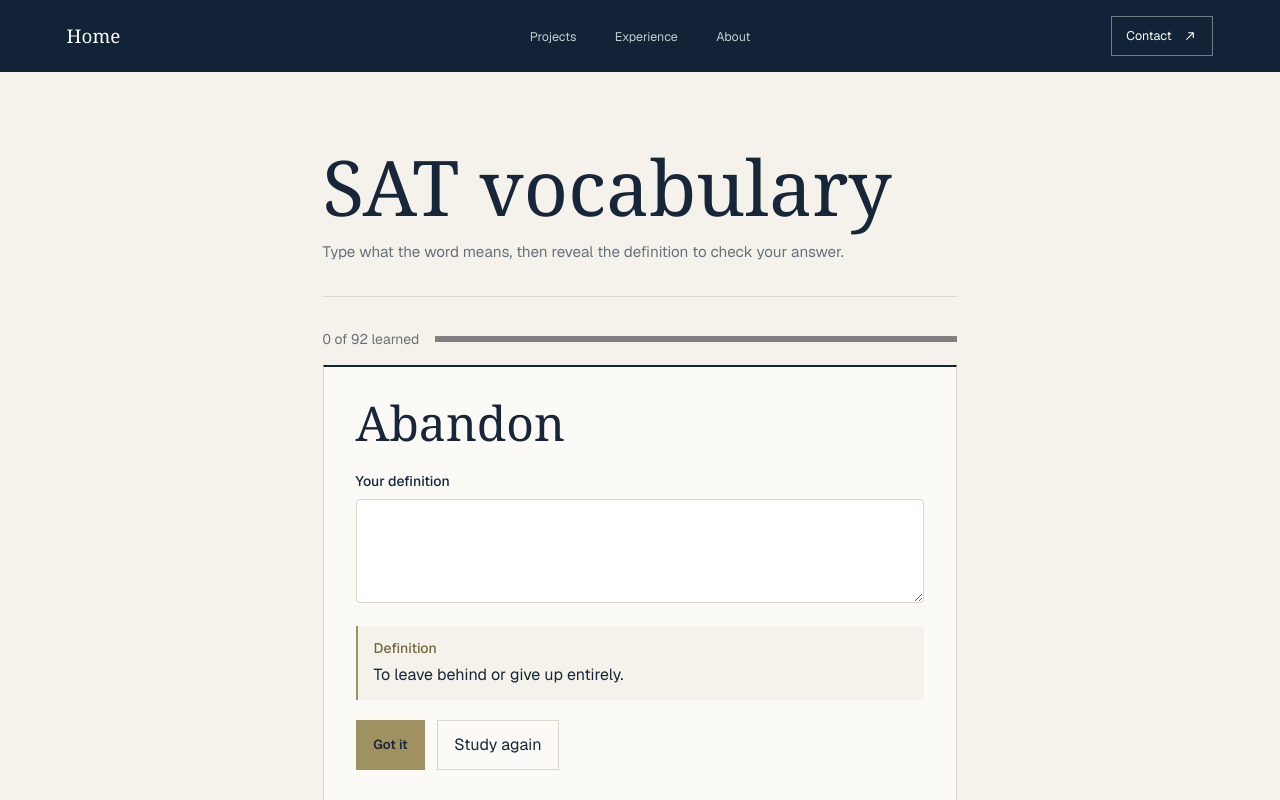
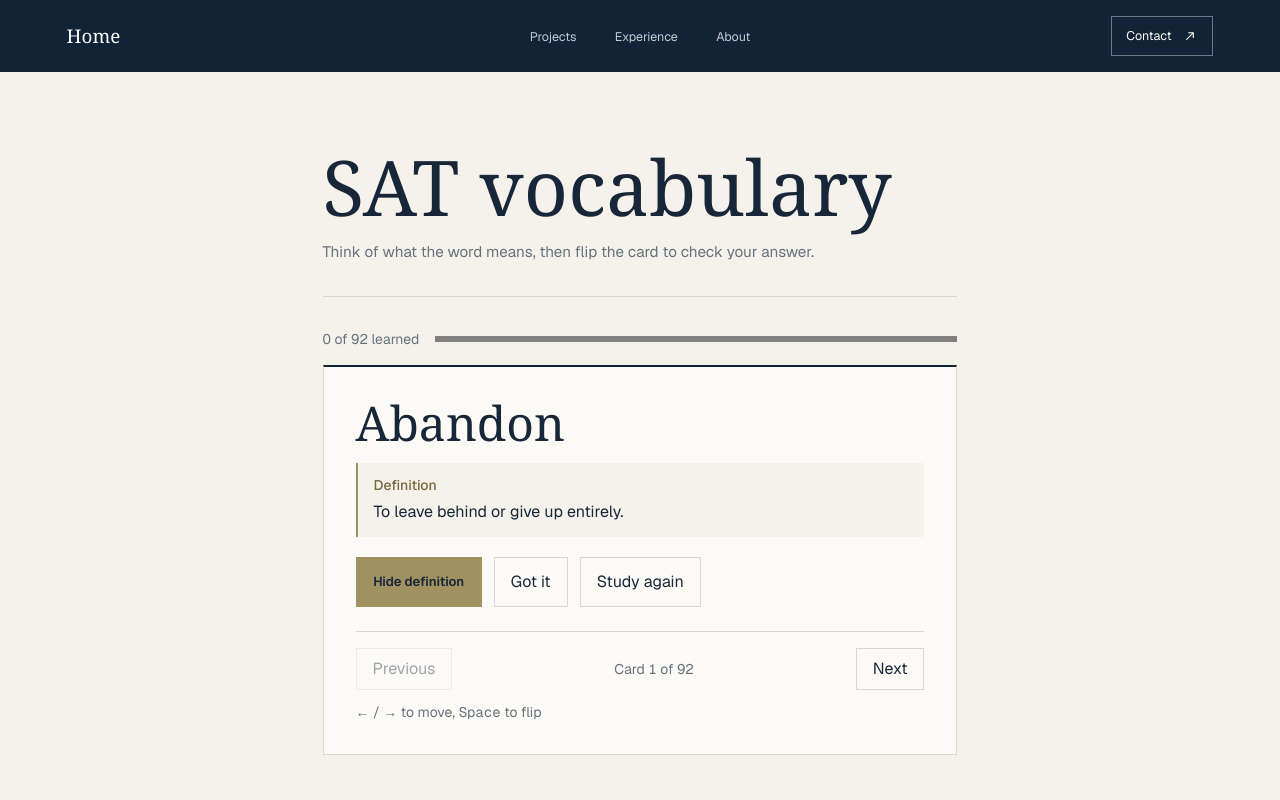
Before and after one commit to Manateek1/dillonnagar.com, a Next.js app: page /sat in a window 1280 px wide. Both pictures are taken after a click on the button "Show definition". Shown: the top 800 px of the page. Built offline with nearby package versions, Linux system fonts and the light colour scheme.

Commit message:
Add keyboard navigation to SAT flashcards (#18)

```diff
--- a/app/sat/VocabularyDeck.tsx
+++ b/app/sat/VocabularyDeck.tsx
@@ -1,35 +1,89 @@
 "use client";
 
-import { useEffect, useRef, useState } from "react";
+import { useCallback, useEffect, useRef, useState } from "react";
 import { satVocabulary } from "@/data/sat-vocabulary";
 
+const initialDeck = { remaining: satVocabulary, index: 0, revealed: false };
+const secondaryButton =
+  "cursor-pointer border border-[var(--line)] px-4 py-2 text-sm font-medium hover:bg-[var(--background)] disabled:cursor-default disabled:opacity-40";
+
 export default function VocabularyDeck() {
-  const [remaining, setRemaining] = useState(satVocabulary);
-  const [answer, setAnswer] = useState("");
-  const [revealed, setRevealed] = useState(false);
-  const answerField = useRef<HTMLTextAreaElement>(null);
-  const definitionPanel = useRef<HTMLDivElement>(null);
-  const completionHeading = useRef<HTMLHeadingElement>(null);
-  const started = useRef(false);
-  const card = remaining[0];
+  const [deck, setDeck] = useState(initialDeck);
+  const flipButton = useRef<HTMLButtonElement>(null);
+  const restartButton = useRef<HTMLButtonElement>(null);
+  const restoreFocus = useRef(false);
+  const { remaining, index, revealed } = deck;
+  const card = remaining[index];
   const learned = satVocabulary.length - remaining.length;
 
+  const moveCard = useCallback((direction: -1 | 1) => {
+    setDeck((current) => {
+      const nextIndex = current.index + direction;
+      if (nextIndex < 0 || nextIndex >= current.remaining.length) return current;
+      return { ...current, index: nextIndex, revealed: false };
+    });
+  }, []);
+
+  const flipCard = useCallback(() => {
+    setDeck((current) => {
+      if (!current.remaining.length) return current;
+      return { ...current, revealed: !current.revealed };
+    });
+  }, []);
+
   useEffect(() => {
-    if (revealed) {
-      definitionPanel.current?.focus();
-    } else if (started.current) {
-      if (card) answerField.current?.focus();
-      else completionHeading.current?.focus();
+    if (!card) return;
+
+    function handleKeyDown(event: KeyboardEvent) {
+      if (event.defaultPrevented || event.isComposing || event.altKey || event.ctrlKey || event.metaKey || event.shiftKey) return;
+      const target = event.target;
+      if (target instanceof HTMLElement) {
+        if (target.isContentEditable || target.closest("input, textarea, select")) return;
+        if (event.key === " " && target.closest("button, a, [role=button], summary")) return;
+      }
+
+      switch (event.key) {
+        case "ArrowLeft":
+          event.preventDefault();
+          moveCard(-1);
+          break;
+        case "ArrowRight":
+          event.preventDefault();
+          moveCard(1);
+          break;
+        case " ":
+          event.preventDefault();
+          if (!event.repeat) flipCard();
+          break;
+      }
     }
-  }, [card, revealed]);
+
+    window.addEventListener("keydown", handleKeyDown);
+    return () => window.removeEventListener("keydown", handleKeyDown);
+  }, [card, flipCard, moveCard]);
+
+  useEffect(() => {
+    if (!restoreFocus.current) return;
+    restoreFocus.current = false;
+    (card ? flipButton.current : restartButton.current)?.focus();
+  }, [card, deck]);
+
+  function navigateFromButton(direction: -1 | 1) {
+    moveCard(direction);
+    flipButton.current?.focus();
+  }
 
   function rateCard(studyAgain: boolean) {
-    if (!card) return;
-    const nextCards = remaining.slice(1);
-    if (studyAgain) nextCards.splice(5, 0, card);
-    setRemaining(nextCards);
-    setAnswer("");
-    setRevealed(false);
+    restoreFocus.current = true;
+    setDeck((current) => {
+      const currentCard = current.remaining[current.index];
+      if (!currentCard) return current;
+      const nextCards = current.remaining.slice();
+      nextCards.splice(current.index, 1);
+      if (studyAgain) nextCards.splice(current.index + 5, 0, currentCard);
+      const nextIndex = current.index < nextCards.length ? current.index : 0;
+      return { remaining: nextCards, index: nextIndex, revealed: false };
+    });
   }
 
   return (
@@ -51,64 +105,81 @@ export default function VocabularyDeck() {
       >
         {card ? (
           <>
-            <h2 id="vocabulary-word" className="break-words font-[Georgia,serif] text-4xl sm:text-5xl">
-              {card[0]}
-            </h2>
-            <label htmlFor="vocabulary-answer" className="mt-6 block text-sm font-medium">
-              Your definition
-            </label>
-            <textarea
-              ref={answerField}
-              id="vocabulary-answer"
-              aria-describedby="vocabulary-word"
-              className="mt-2 w-full resize-y rounded-sm border border-[var(--line)] bg-white p-3 text-base leading-relaxed"
-              rows={3}
-              value={answer}
-              readOnly={revealed}
-              onChange={(event) => setAnswer(event.target.value)}
-            />
-            {revealed ? (
-              <>
-                <div
-                  ref={definitionPanel}
-                  tabIndex={-1}
-                  className="mt-4 border-l-2 border-[var(--olive)] bg-[var(--background)] px-4 py-3"
-                >
+            <div aria-live="polite" aria-atomic="true">
+              <h2 id="vocabulary-word" className="break-words font-[Georgia,serif] text-4xl sm:text-5xl">
+                {card[0]}
+              </h2>
+              <div id="vocabulary-definition" hidden={!revealed}>
+                <div className="mt-4 border-l-2 border-[var(--olive)] bg-[var(--background)] px-4 py-3">
                   <h3 className="text-sm font-medium text-[var(--olive-dark)]">Definition</h3>
                   <p className="mt-1 leading-relaxed">{card[1]}</p>
                 </div>
-                <div className="mt-5 flex flex-wrap gap-3">
-                  <button className="button-primary cursor-pointer" type="button" onClick={() => rateCard(false)}>
+              </div>
+            </div>
+            <div className="mt-5 flex flex-wrap gap-3">
+              <button
+                ref={flipButton}
+                className="button-primary cursor-pointer"
+                type="button"
+                aria-controls="vocabulary-definition"
+                aria-expanded={revealed}
+                aria-keyshortcuts="Space"
+                onClick={flipCard}
+              >
+                {revealed ? "Hide definition" : "Show definition"}
+              </button>
+              {revealed && (
+                <>
+                  <button className={secondaryButton} type="button" onClick={() => rateCard(false)}>
                     Got it
                   </button>
-                  <button
-                    className="cursor-pointer border border-[var(--line)] px-4 py-2 text-sm font-medium hover:bg-[var(--background)]"
-                    type="button"
-                    onClick={() => rateCard(true)}
-                  >
+                  <button className={secondaryButton} type="button" onClick={() => rateCard(true)}>
                     Study again
                   </button>
-                </div>
-              </>
-            ) : (
+                </>
+              )}
+            </div>
+            <div className="mt-6 flex flex-wrap items-center justify-between gap-3 border-t border-[var(--line)] pt-4">
               <button
-                className="button-primary mt-5 cursor-pointer"
+                className={secondaryButton}
                 type="button"
-                onClick={() => {
-                  started.current = true;
-                  setRevealed(true);
-                }}
+                aria-keyshortcuts="ArrowLeft"
+                disabled={index === 0}
+                onClick={() => navigateFromButton(-1)}
               >
-                Show definition
+                Previous
               </button>
-            )}
+              <span className="text-sm tabular-nums text-[var(--muted)]">
+                Card {index + 1} of {remaining.length}
+              </span>
+              <button
+                className={secondaryButton}
+                type="button"
+                aria-keyshortcuts="ArrowRight"
+                disabled={index === remaining.length - 1}
+                onClick={() => navigateFromButton(1)}
+              >
+                Next
+              </button>
+            </div>
+            <p className="mt-3 text-sm text-[var(--muted)]">
+              <kbd>←</kbd> / <kbd>→</kbd> to move, <kbd>Space</kbd> to flip
+            </p>
           </>
         ) : (
           <>
-            <h2 id="vocabulary-word" ref={completionHeading} tabIndex={-1} className="font-[Georgia,serif] text-4xl">
+            <h2 id="vocabulary-word" className="font-[Georgia,serif] text-4xl">
               Deck complete
             </h2>
-            <button className="button-primary mt-5 cursor-pointer" type="button" onClick={() => setRemaining(satVocabulary)}>
+            <button
+              ref={restartButton}
+              className="button-primary mt-5 cursor-pointer"
+              type="button"
+              onClick={() => {
+                restoreFocus.current = true;
+                setDeck(initialDeck);
+              }}
+            >
               Start over
             </button>
           </>
--- a/app/sat/page.tsx
+++ b/app/sat/page.tsx
@@ -13,7 +13,7 @@ export default function SatPage() {
     <div className="page-shell max-w-3xl">
       <SectionHeader
         title="SAT vocabulary"
-        subtitle="Type what the word means, then reveal the definition to check your answer."
+        subtitle="Think of what the word means, then flip the card to check your answer."
       />
       <VocabularyDeck />
     </div>
```
